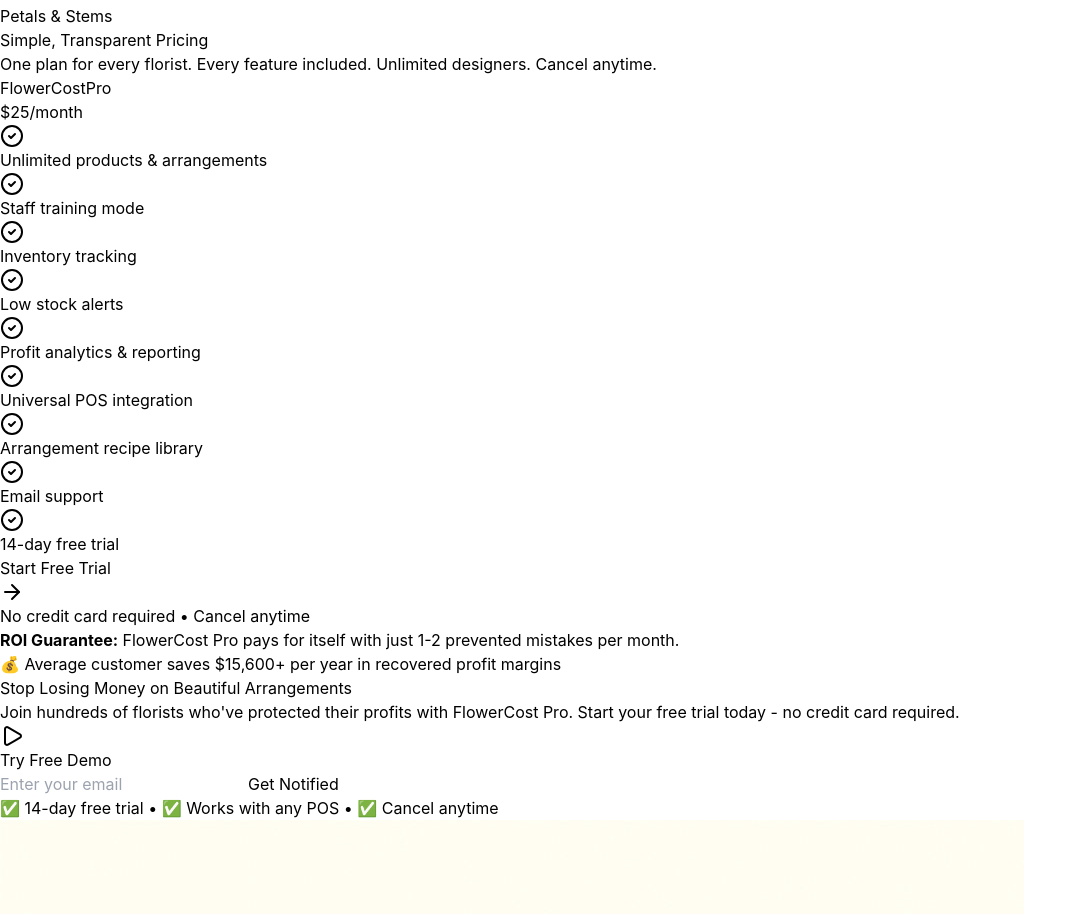
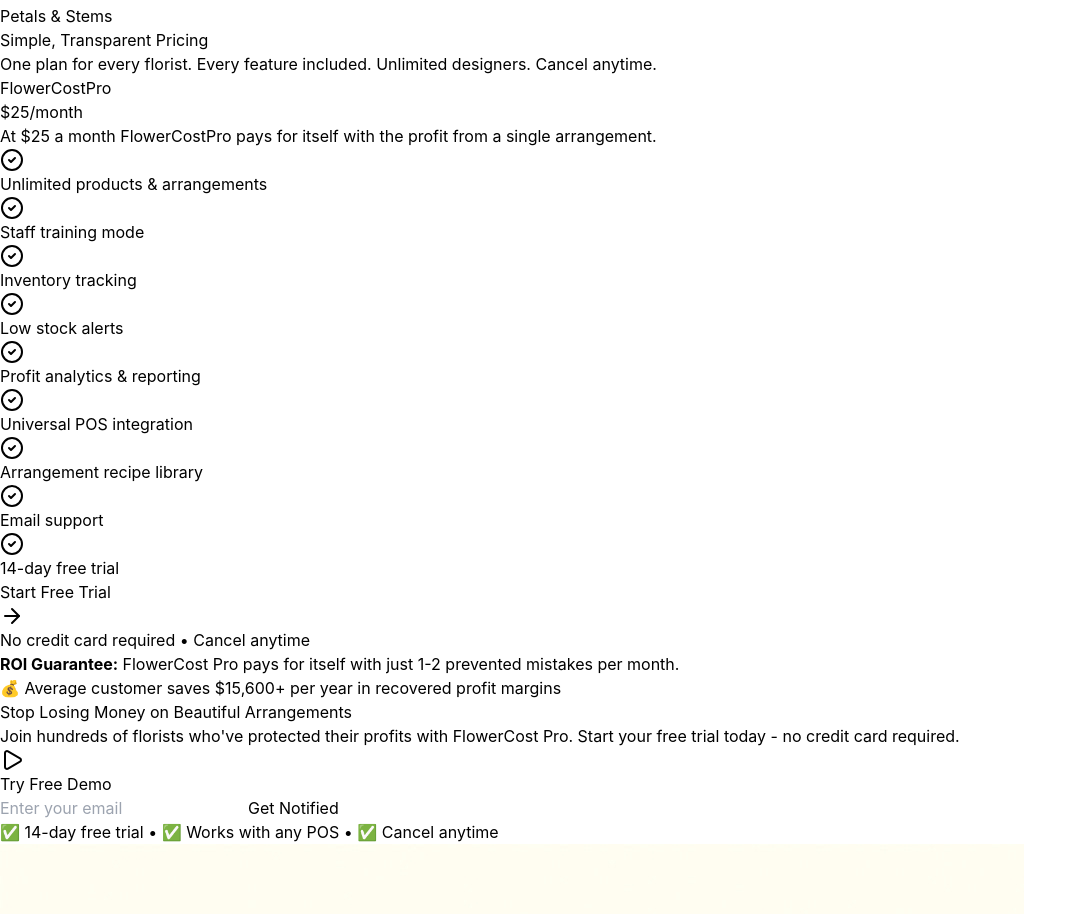
Before and after one commit to FlowerCostPro/flowercostpro-duplicated, a React (Vite) app: page / in a window 1280 px wide. Shown: the part 3324-4238 px from the top of the page, without its empty margins (0-1087 px from the left). Built offline with nearby package versions, Linux system fonts and the light colour scheme; no server answers.

Commit message:
Add green line below price text

```diff
--- a/src/components/LandingPage.tsx
+++ b/src/components/LandingPage.tsx
@@ -492,10 +492,13 @@
             <div className="bg-white rounded-2xl shadow-2xl border-2 border-green-500 relative">
               <div className="p-8 text-center">
                 <h3 className="text-2xl font-bold text-gray-900 mb-4">FlowerCostPro</h3>
-                <div className="mb-6">
+                <div className="mb-2">
                   <span className="text-5xl font-bold text-gray-900">$25</span>
                   <span className="text-xl text-gray-600">/month</span>
                 </div>
+                <p className="text-sm text-green-700 font-medium mb-6">
+                  At $25 a month FlowerCostPro pays for itself with the profit from a single arrangement.
+                </p>
 
                 <ul className="space-y-3 mb-8 text-left">
                   <li className="flex items-center gap-3">
```
